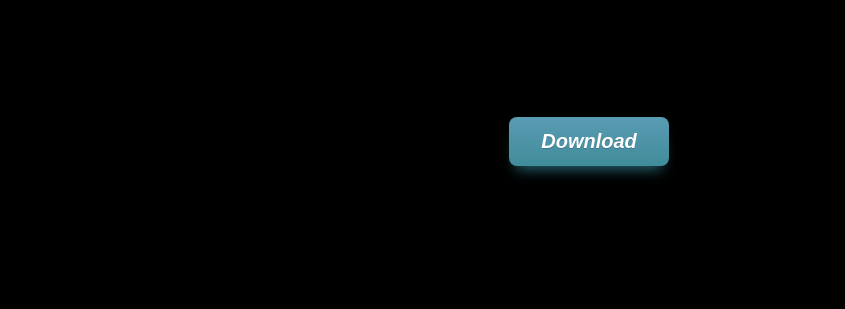
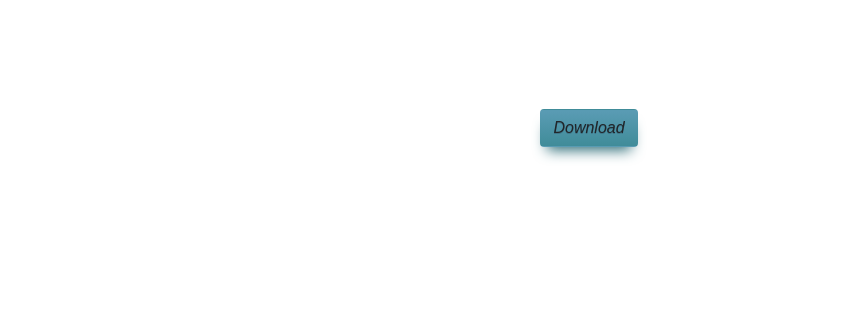
Before and after one commit to preethesh8971/solo2, a plain HTML site: page index.html in a window 1280 px wide. Shown: the part 491-800 px from the top of the page, without its empty margins (51-896 px from the left). Drawn offline with nearby package versions, Linux system fonts and the light colour scheme.

Commit message:
Update index.html

```diff
--- a/index.html
+++ b/index.html
@@ -9,7 +9,7 @@
   <link rel="icon" href="favicon.ico">
   <link rel="preconnect" href="https://fonts.gstatic.com">
   <link href="https://fonts.googleapis.com/css2?family=Audiowide&display=swap" rel="stylesheet">
-
+  <link rel="stylesheet" href="https://stackpath.bootstrapcdn.com/bootstrap/4.4.1/css/bootstrap.min.css" integrity="sha384-Vkoo8x4CGsO3+Hhxv8T/Q5PaXtkKtu6ug5TOeNV6gBiFeWPGFN9MuhOf23Q9Ifjh" crossorigin="anonymous">
 </head>
 
 <body>
```
